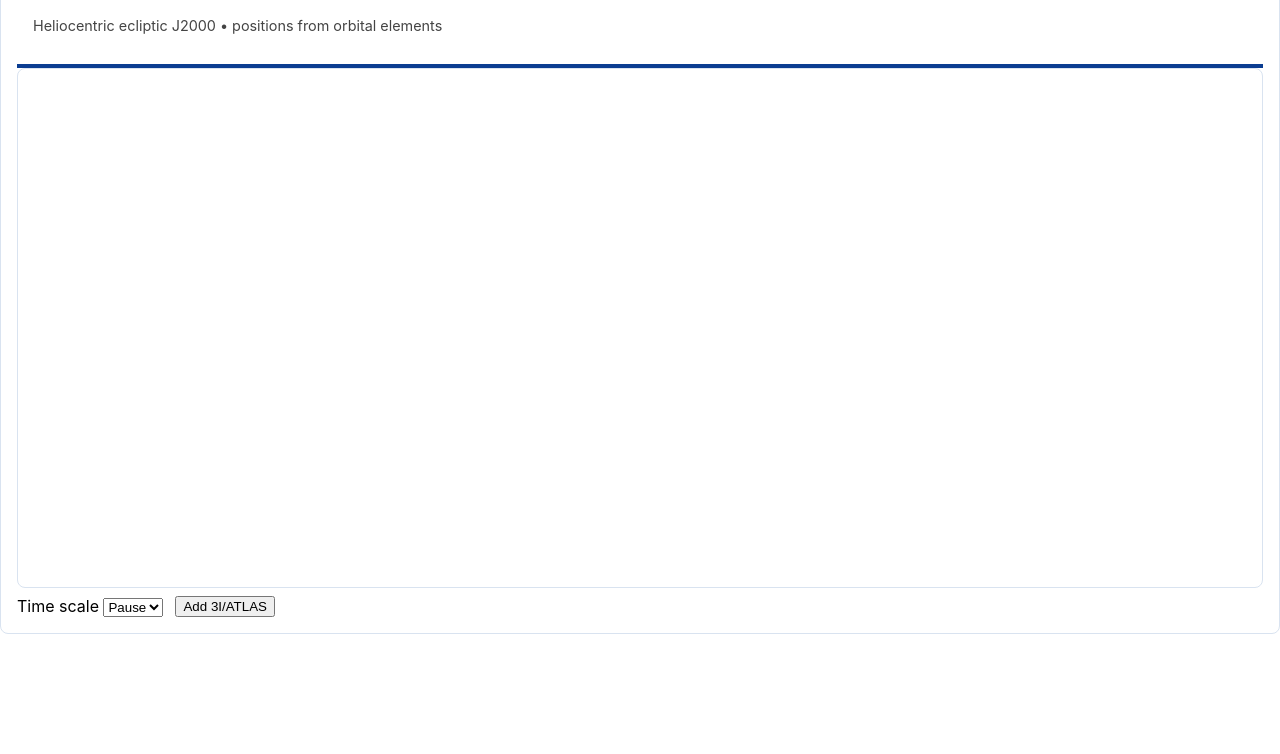
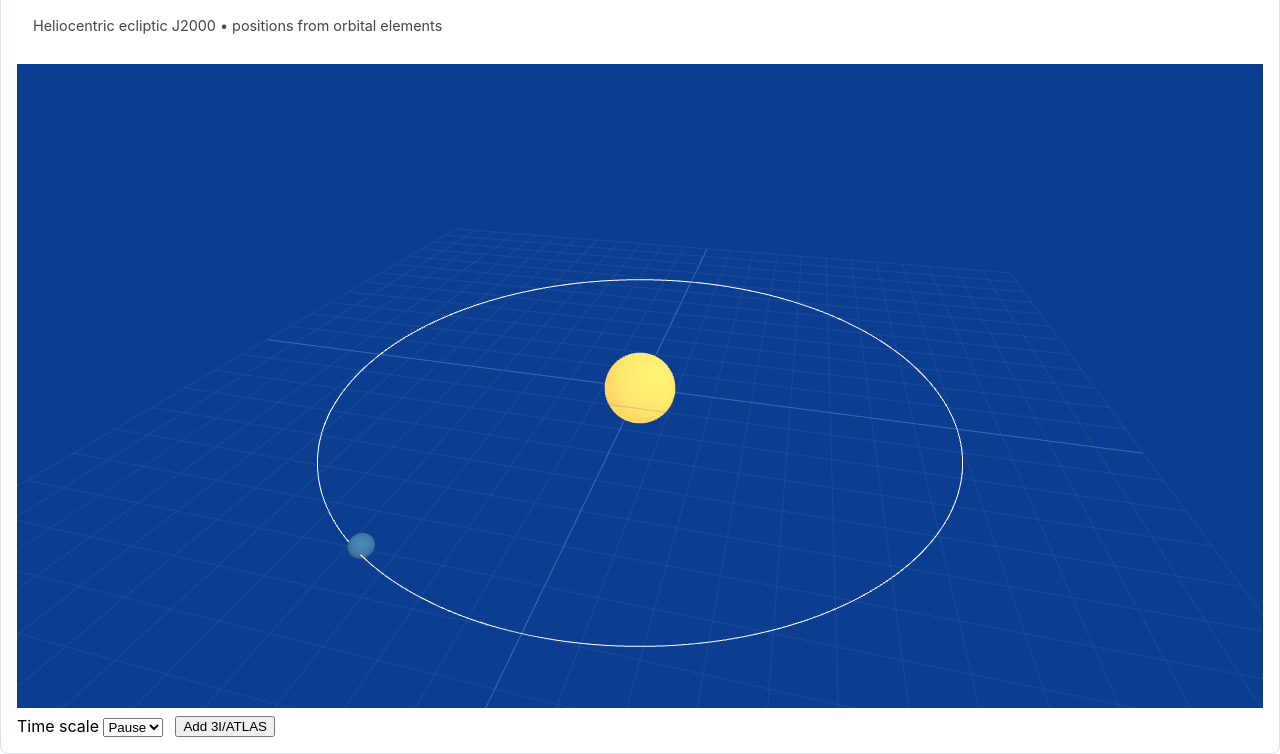
Before and after one commit to rhicksrad/NASA, a website built with Vite: page neo3d.html in a window 1280 px wide. Shown: the part 85-839 px from the top of the page. Before the commit the page ends 800 px from the top, so only its background shows below. Built offline with nearby package versions, Linux system fonts and the light colour scheme; no server answers; animation ran at ten frames a second.

Commit message:
Improve NEO 3D scene visibility

```diff
--- a/neo3d.html
+++ b/neo3d.html
@@ -11,7 +11,7 @@
         <h2>NEO 3D</h2>
         <p class="meta">Heliocentric ecliptic J2000 • positions from orbital elements</p>
       </header>
-      <div id="neo3d-host" style="height:520px;border:1px solid #d9e3f0;border-radius:8px;"></div>
+      <div id="neo3d-host" style="height:640px;"></div>
       <div class="controls" style="margin-top:.5rem;display:flex;gap:.75rem;align-items:center;">
         <label>Time scale
           <select id="neo3d-speed">
--- a/src/routes/neo3d.ts
+++ b/src/routes/neo3d.ts
@@ -110,7 +110,10 @@ export async function initNeo3D(
 
   const simulation = new Neo3D({ host: container });
   const apply = (neos: NeoItem[]) => {
-    simulation.setBodies(buildBodies(neos));
+    const bodies = buildBodies(neos);
+    simulation.addBodies(bodies);
+    simulation.setPaused(false);
+    simulation.setTimeScale(600);
   };
 
   apply(getSelectedNeos());
--- a/src/visuals/neo3d.ts
+++ b/src/visuals/neo3d.ts
@@ -1,186 +1,160 @@
 import * as THREE from 'three';
-import {
-  earthElementsApprox,
-  jdFromDate,
-  propagate,
-  type Keplerian,
-} from '../utils/orbit';
+import { jdFromDate, propagate, earthElementsApprox, type Keplerian } from '../utils/orbit';
 
-const SCALE = 50;
+const SCALE = 120;             // scene units per AU (bigger)
+const SUN_R   = 0.12 * SCALE;  // ~14 units
+const EARTH_R = 0.03 * SCALE;  // ~3.6 units
 
-export interface Body {
-  name: string;
-  els: Keplerian;
-  color: number;
-  mesh?: THREE.Object3D;
-  trail?: THREE.Line;
-}
-
-export interface Neo3DOptions {
-  host: HTMLElement;
-}
+export interface Body { name: string; els: Keplerian; color: number; mesh?: THREE.Object3D; trail?: THREE.Line; }
+export interface Neo3DOptions { host: HTMLElement; }
 
 export class Neo3D {
-  private readonly host: HTMLElement;
-
-  private readonly renderer: THREE.WebGLRenderer;
-
-  private readonly scene = new THREE.Scene();
-
-  private readonly camera: THREE.PerspectiveCamera;
-
-  private readonly earth: Body;
-
-  private readonly earthMesh: THREE.Mesh;
-
+  private renderer: THREE.WebGLRenderer;
+  private scene = new THREE.Scene();
+  private camera: THREE.PerspectiveCamera;
+  private earth: Body;
   private bodies: Body[] = [];
-
-  private lastFrame = 0;
-
-  private simOffsetMs = 0;
-
-  private readonly epochMs = Date.now();
-
-  private timeScale = 1;
-
+  private t = Date.now();
+  private dtMult = 600;       // fast by default so motion is obvious
   private paused = false;
 
+  constructor(private opts: Neo3DOptions){
+    const { host } = opts;
+    const w = host.clientWidth || 800, h = host.clientHeight || 520;
 
-  constructor({ host }: Neo3DOptions) {
-    this.host = host;
-    this.renderer = new THREE.WebGLRenderer({ antialias: true, alpha: true });
-    this.renderer.setPixelRatio(window.devicePixelRatio);
+    // renderer + background
+    this.renderer = new THREE.WebGLRenderer({ antialias: true });
+    this.renderer.setPixelRatio(Math.min(window.devicePixelRatio, 2));
+    this.renderer.setSize(w, h, false);
+    host.replaceChildren(this.renderer.domElement);
+    this.renderer.setClearColor(0x0b3d91, 1);  // NASA blue background
 
-    this.camera = new THREE.PerspectiveCamera(50, 1, 0.1, 10_000);
-    this.camera.position.set(0, 2 * SCALE, 3 * SCALE);
+    // camera
+    this.camera = new THREE.PerspectiveCamera(55, w / h, 0.1, 100000);
+    this.camera.position.set(0, 2.2 * SCALE, 3.2 * SCALE);
+    this.camera.lookAt(0, 0, 0);
 
-    this.scene.add(new THREE.AmbientLight(0xffffff, 0.6));
-    const directional = new THREE.DirectionalLight(0xffffff, 0.6);
-    directional.position.set(2 * SCALE, 3 * SCALE, 1 * SCALE);
-    this.scene.add(directional);
+    // lights
+    const amb = new THREE.AmbientLight(0xffffff, 0.7);
+    const dir = new THREE.DirectionalLight(0xffffff, 0.9);
+    dir.position.set(3 * SCALE, 4 * SCALE, 2 * SCALE);
+    this.scene.add(amb, dir);
 
+    // sun (bright + emissive so it’s obvious)
     const sun = new THREE.Mesh(
-      new THREE.SphereGeometry(0.07 * SCALE, 32, 16),
-      new THREE.MeshBasicMaterial({ color: 0xffcc00 }),
+      new THREE.SphereGeometry(SUN_R, 48, 32),
+      new THREE.MeshPhongMaterial({ color: 0xffe066, emissive: 0xffd166, emissiveIntensity: 0.8 })
     );
     this.scene.add(sun);
 
-    this.earth = { name: 'Earth', els: earthElementsApprox(), color: 0x3b82f6 };
-    this.earthMesh = new THREE.Mesh(
-      new THREE.SphereGeometry(0.02 * SCALE, 24, 16),
-      new THREE.MeshPhongMaterial({ color: this.earth.color }),
+    // earth
+    this.earth = { name: 'Earth', els: earthElementsApprox(), color: 0x64b5f6 };
+    const earthMesh = new THREE.Mesh(
+      new THREE.SphereGeometry(EARTH_R, 48, 32),
+      new THREE.MeshPhongMaterial({ color: this.earth.color })
     );
-    this.earth.mesh = this.earthMesh;
-    this.scene.add(this.earthMesh);
+    this.earth.mesh = earthMesh;
+    this.scene.add(earthMesh);
 
-    const ellipse = new THREE.EllipseCurve(0, 0, SCALE, SCALE, 0, Math.PI * 2, false, 0);
-    const orbitPoints = ellipse.getPoints(256).map((p) => new THREE.Vector3(p.x, 0, p.y));
-    const earthOrbit = new THREE.Line(
-      new THREE.BufferGeometry().setFromPoints(orbitPoints),
-      new THREE.LineBasicMaterial({ color: 0x9ca3af }),
+    // earth orbit ring (thick and high-contrast)
+    const N = 256;
+    const pts: THREE.Vector3[] = [];
+    for (let k = 0; k <= N; k++) {
+      const a = (k / N) * Math.PI * 2;
+      pts.push(new THREE.Vector3(Math.cos(a) * SCALE, 0, Math.sin(a) * SCALE));
+    }
+    const ring = new THREE.Line(
+      new THREE.BufferGeometry().setFromPoints(pts),
+      new THREE.LineBasicMaterial({ color: 0xffffff, linewidth: 2 })
     );
-    this.scene.add(earthOrbit);
+    this.scene.add(ring);
 
-    this.host.replaceChildren(this.renderer.domElement);
-    window.addEventListener('resize', this.handleResize);
-    this.handleResize();
+    // subtle grid so you can see the ecliptic plane
+    const grid = new THREE.GridHelper(3 * SCALE, 24, 0xd9e3f0, 0x4267b2);
+    (grid.material as THREE.Material).opacity = 0.25;
+    (grid.material as THREE.Material).transparent = true;
+    this.scene.add(grid);
+
+    window.addEventListener('resize', () => this.onResize());
   }
 
-  addBodies(bodies: Body[]): void {
-    for (const body of bodies) {
+  addBodies(list: Body[]){
+    for (const b of list) {
       const mesh = new THREE.Mesh(
-        new THREE.SphereGeometry(0.012 * SCALE, 16, 12),
-        new THREE.MeshPhongMaterial({ color: body.color }),
+        new THREE.SphereGeometry(0.012 * SCALE, 20, 14),
+        new THREE.MeshPhongMaterial({ color: b.color })
       );
-      const trailGeometry = new THREE.BufferGeometry().setFromPoints([
-        new THREE.Vector3(),
-        new THREE.Vector3(),
-      ]);
       const trail = new THREE.Line(
-        trailGeometry,
-        new THREE.LineBasicMaterial({ color: body.color, transparent: true, opacity: 0.6 }),
+        new THREE.BufferGeometry().setFromPoints([new THREE.Vector3(), new THREE.Vector3()]),
+        new THREE.LineBasicMaterial({ color: b.color, transparent: true, opacity: 0.7 })
       );
-      body.mesh = mesh;
-      body.trail = trail;
-      this.scene.add(mesh);
-      this.scene.add(trail);
-      this.bodies.push(body);
+      b.mesh = mesh; b.trail = trail;
+      this.scene.add(mesh, trail);
+      this.bodies.push(b);
+    }
+    this.autoFrame();
+  }
+
+  setTimeScale(m: number){ this.dtMult = m; }
+  setPaused(p: boolean){ this.paused = p; }
+
+  start(){
+    const loop = () => {
+      requestAnimationFrame(loop);
+      if (!this.paused) this.t += 16 * this.dtMult;
+      this.update(new Date(this.t));
+      this.renderer.render(this.scene, this.camera);
+    };
+    loop();
+  }
+
+  private update(now: Date){
+    const jd = jdFromDate(now);
+
+    // Earth
+    {
+      const [x, y, z] = propagate(this.earth.els, jd);
+      // Map ecliptic XYZ -> three.js X (right), Y (up), Z (forward)
+      this.earth.mesh!.position.set(x * SCALE, z * SCALE, y * SCALE);
+    }
+
+    // NEOs
+    for (const b of this.bodies) {
+      const [x, y, z] = propagate(b.els, jd);
+      const pos = new THREE.Vector3(x * SCALE, z * SCALE, y * SCALE);
+      b.mesh!.position.copy(pos);
+      const geo = b.trail!.geometry as THREE.BufferGeometry;
+      const arr = geo.getAttribute('position') as THREE.BufferAttribute;
+      const prev = new THREE.Vector3().fromBufferAttribute(arr, 1);
+      arr.setXYZ(0, prev.x, prev.y, prev.z);
+      arr.setXYZ(1, pos.x, pos.y, pos.z);
+      arr.needsUpdate = true;
     }
   }
 
-  setBodies(bodies: Body[]): void {
-    this.clearBodies();
-    this.addBodies(bodies);
+  private autoFrame(){
+    // Fit camera to all bodies + Sun/Earth
+    const pts: THREE.Vector3[] = [];
+    pts.push(new THREE.Vector3(0, 0, 0)); // Sun
+    if (this.earth.mesh) pts.push((this.earth.mesh as THREE.Mesh).position.clone());
+    for (const b of this.bodies) if (b.mesh) pts.push((b.mesh as THREE.Mesh).position.clone());
+    const bs = new THREE.Sphere();
+    new THREE.Box3().setFromPoints(pts).getBoundingSphere(bs);
+
+    const r = Math.max(bs.radius, 1 * SCALE);
+    const dist = r / Math.sin(THREE.MathUtils.degToRad(this.camera.fov / 2));
+    this.camera.position.set(bs.center.x + dist * 0.2, bs.center.y + dist * 0.5, bs.center.z + dist * 0.8);
+    this.camera.near = Math.max(0.1, dist * 0.001);
+    this.camera.far = dist * 50;
+    this.camera.updateProjectionMatrix();
+    this.camera.lookAt(bs.center);
   }
 
-  setTimeScale(multiplier: number): void {
-    this.timeScale = multiplier;
+  private onResize(){
+    const host = this.opts.host;
+    const w = host.clientWidth || 800, h = host.clientHeight || 520;
+    this.renderer.setSize(w, h, false);
+    this.camera.aspect = w / h;
+    this.camera.updateProjectionMatrix();
   }
-
-  setPaused(paused: boolean): void {
-    this.paused = paused;
-  }
-
-  start(): void {
-    this.lastFrame = performance.now();
-    this.renderer.setAnimationLoop(this.renderFrame);
-  }
-
-  private readonly renderFrame = (timestamp: number) => {
-    const delta = timestamp - this.lastFrame;
-    this.lastFrame = timestamp;
-    if (!this.paused) {
-      this.simOffsetMs += delta * this.timeScale;
-    }
-    const now = new Date(this.epochMs + this.simOffsetMs);
-    this.update(now);
-    this.renderer.render(this.scene, this.camera);
-  };
-
-  private update(date: Date): void {
-    const jd = jdFromDate(date);
-    const earthPosition = propagate(this.earth.els, jd);
-    const earthX = earthPosition[0] * SCALE;
-    const earthY = earthPosition[2] * SCALE;
-    const earthZ = earthPosition[1] * SCALE;
-    this.earthMesh.position.set(earthX, earthY, earthZ);
-
-    for (const body of this.bodies) {
-      const [x, y, z] = propagate(body.els, jd);
-      const bodyX = x * SCALE;
-      const bodyY = z * SCALE;
-      const bodyZ = y * SCALE;
-      body.mesh?.position.set(bodyX, bodyY, bodyZ);
-      if (body.trail) {
-        const geometry = body.trail.geometry as THREE.BufferGeometry;
-        const attribute = geometry.getAttribute('position') as THREE.BufferAttribute;
-        const prevX = attribute.getX(1);
-        const prevY = attribute.getY(1);
-        const prevZ = attribute.getZ(1);
-        attribute.setXYZ(0, prevX, prevY, prevZ);
-        attribute.setXYZ(1, bodyX, bodyY, bodyZ);
-        attribute.needsUpdate = true;
-      }
-    }
-  }
-
-  private clearBodies(): void {
-    for (const body of this.bodies) {
-      if (body.mesh) {
-        this.scene.remove(body.mesh);
-      }
-      if (body.trail) {
-        this.scene.remove(body.trail);
-      }
-    }
-    this.bodies = [];
-  }
-
-  private readonly handleResize = () => {
-    const width = this.host.clientWidth || 800;
-    const height = this.host.clientHeight || 500;
-    this.renderer.setSize(width, height, false);
-    this.camera.aspect = width / height;
-    this.camera.updateProjectionMatrix();
-  };
 }
```
